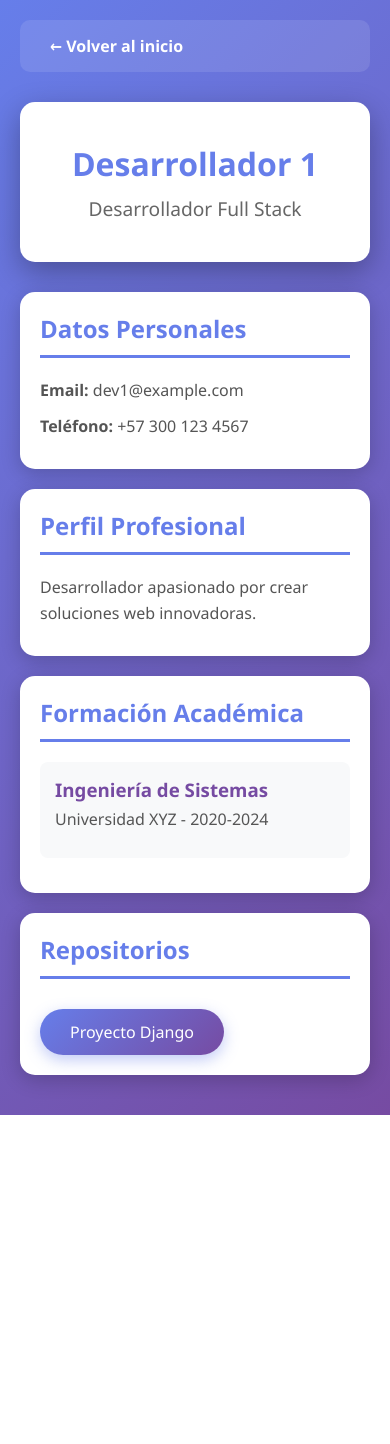
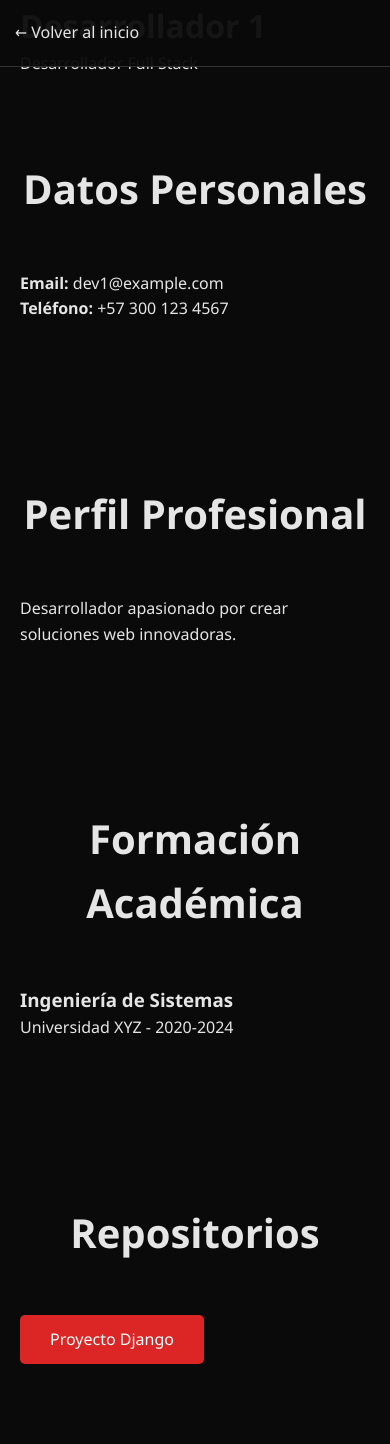
Before and after one commit to JuanSebastianE23/Examen_electiva, a Django app: page /dev1/ in a window 390 px wide. Before the commit the page ends 1115 px from the top, so only its background shows below. Run offline with Django 5.2, Linux system fonts and the light colour scheme.

Commit message:
Style: Estructura tipo tarjeta con bordes rojos

```diff
--- a/static/css/dev1/styles.css
+++ b/static/css/dev1/styles.css
@@ -1,4 +1,9 @@
-/* Estilos para Desarrollador 1 */
+/*
+ * Estilos para Marlon Andrade - Dev 1
+ * Tema: Dark Mode con acentos rojos
+ */
+
+/* Reset y configuración base */
 * {
     margin: 0;
     padding: 0;
@@ -7,111 +12,210 @@
 
 body {
     font-family: 'Segoe UI', Tahoma, Geneva, Verdana, sans-serif;
-    background: linear-gradient(135deg, #667eea 0%, #764ba2 100%);
-    min-height: 100vh;
-    padding: 20px;
+    background: #0a0a0a;
+    color: #e5e5e5;
+    line-height: 1.6;
 }
 
-.navbar {
-    background: rgba(255, 255, 255, 0.1);
-    padding: 15px 30px;
-    border-radius: 10px;
+.container {
+    max-width: 1200px;
+    margin: 0 auto;
+    padding: 0 20px;
+}
+
+/* Navegación */
+nav {
+    background: rgba(10, 10, 10, 0.95);
+    padding: 20px 0;
+    position: fixed;
+    width: 100%;
+    top: 0;
+    z-index: 1000;
+    border-bottom: 1px solid #333;
+}
+
+nav .container {
+    display: flex;
+    justify-content: space-between;
+    align-items: center;
+}
+
+nav a {
+    color: #e5e5e5;
+    text-decoration: none;
+    margin: 0 15px;
+    transition: color 0.3s;
+}
+
+nav a:hover {
+    color: #dc2626;
+}
+
+/* Hero Section */
+.hero {
+    min-height: 100vh;
+    display: flex;
+    align-items: center;
+    padding-top: 80px;
+}
+
+.hero-content {
+    display: grid;
+    grid-template-columns: 1fr 1fr;
+    gap: 50px;
+    align-items: center;
+}
+
+.hero-text h1 {
+    font-size: 3.5rem;
+    margin-bottom: 20px;
+}
+
+.hero-text .subtitle {
+    font-size: 1.2rem;
+    color: #999;
     margin-bottom: 30px;
 }
 
-.navbar a {
+/* Botones */
+.btn {
+    display: inline-block;
+    padding: 12px 30px;
+    background: #dc2626;
     color: white;
     text-decoration: none;
-    font-weight: bold;
-    transition: opacity 0.3s;
+    border-radius: 5px;
+    margin-right: 10px;
+    transition: background 0.3s;
 }
 
-.navbar a:hover {
-    opacity: 0.7;
+.btn:hover {
+    background: #b91c1c;
 }
 
-.container {
-    max-width: 900px;
-    margin: 0 auto;
+.btn-outline {
+    background: transparent;
+    border: 2px solid #dc2626;
+    color: #dc2626;
 }
 
-.header {
-    background: white;
-    padding: 40px;
-    border-radius: 15px;
-    text-align: center;
-    box-shadow: 0 10px 30px rgba(0,0,0,0.3);
-    margin-bottom: 30px;
+.btn-outline:hover {
+    background: #dc2626;
+    color: white;
 }
 
-.header h1 {
-    color: #667eea;
-    font-size: 2.5em;
-    margin-bottom: 10px;
+/* Secciones */
+section {
+    padding: 80px 0;
 }
 
-.profesion {
-    color: #666;
-    font-size: 1.2em;
+h2 {
+    font-size: 2.5rem;
+    text-align: center;
+    margin-bottom: 50px;
 }
 
-.card {
-    background: white;
-    padding: 30px;
-    border-radius: 15px;
-    box-shadow: 0 5px 20px rgba(0,0,0,0.2);
-    margin-bottom: 20px;
+/* Grid de Proyectos */
+.projects-grid {
+    display: grid;
+    grid-template-columns: repeat(auto-fit, minmax(300px, 1fr));
+    gap: 30px;
 }
 
-.card h2 {
-    color: #667eea;
-    border-bottom: 3px solid #667eea;
-    padding-bottom: 10px;
-    margin-bottom: 20px;
-}
-
-.card p {
-    color: #555;
-    line-height: 1.6;
-    margin-bottom: 10px;
-}
-
-.formacion-item {
-    margin-bottom: 15px;
-    padding: 15px;
-    background: #f8f9fa;
+.project-card {
+    background: #1a1a1a;
+    border: 2px solid #dc2626;
+    padding: 30px;
     border-radius: 8px;
 }
 
-.formacion-item h3 {
-    color: #764ba2;
-    margin-bottom: 5px;
+.project-card h3 {
+    color: #dc2626;
+    margin-bottom: 15px;
 }
 
-.btn {
-    display: inline-block;
-    background: linear-gradient(135deg, #667eea 0%, #764ba2 100%);
-    color: white;
-    padding: 12px 30px;
-    border-radius: 25px;
-    text-decoration: none;
-    margin: 10px 10px 0 0;
-    transition: transform 0.3s, box-shadow 0.3s;
-    box-shadow: 0 5px 15px rgba(102, 126, 234, 0.4);
+.tags {
+    display: flex;
+    flex-wrap: wrap;
+    gap: 10px;
+    margin-top: 15px;
 }
 
-.btn:hover {
-    transform: translateY(-3px);
-    box-shadow: 0 8px 20px rgba(102, 126, 234, 0.6);
+.tag {
+    background: #333;
+    padding: 5px 15px;
+    border-radius: 3px;
+    font-size: 0.9rem;
+}
+
+/* Skills Grid */
+.skills-grid {
+    display: grid;
+    grid-template-columns: repeat(auto-fit, minmax(250px, 1fr));
+    gap: 30px;
+}
+
+.skill-card {
+    background: #1a1a1a;
+    padding: 30px;
+    border: 1px solid #333;
+}
+
+.skill-card h3 {
+    margin-bottom: 20px;
+    color: #dc2626;
+}
+
+.skill-card ul {
+    list-style: none;
+}
+
+.skill-card li {
+    padding: 8px 0;
+    color: #999;
+}
+
+/* Contacto */
+.contact {
+    text-align: center;
+}
+
+.contact-links {
+    display: flex;
+    justify-content: center;
+    gap: 20px;
+    margin-top: 30px;
+}
+
+.contact-link {
+    background: #1a1a1a;
+    padding: 20px 40px;
+    border: 1px solid #333;
+    text-decoration: none;
+    color: #e5e5e5;
+    border-radius: 5px;
+    transition: border-color 0.3s;
+}
+
+.contact-link:hover {
+    border-color: #dc2626;
+}
+
+/* Footer */
+footer {
+    text-align: center;
+    padding: 30px 0;
+    border-top: 1px solid #333;
+    color: #666;
 }
 
 /* Responsive */
 @media (max-width: 768px) {
-    .header h1 {
-        font-size: 2em;
+    .hero-content {
+        grid-template-columns: 1fr;
     }
 
-    .card {
-        padding: 20px;
+    .hero-text h1 {
+        font-size: 2.5rem;
     }
 }
```
